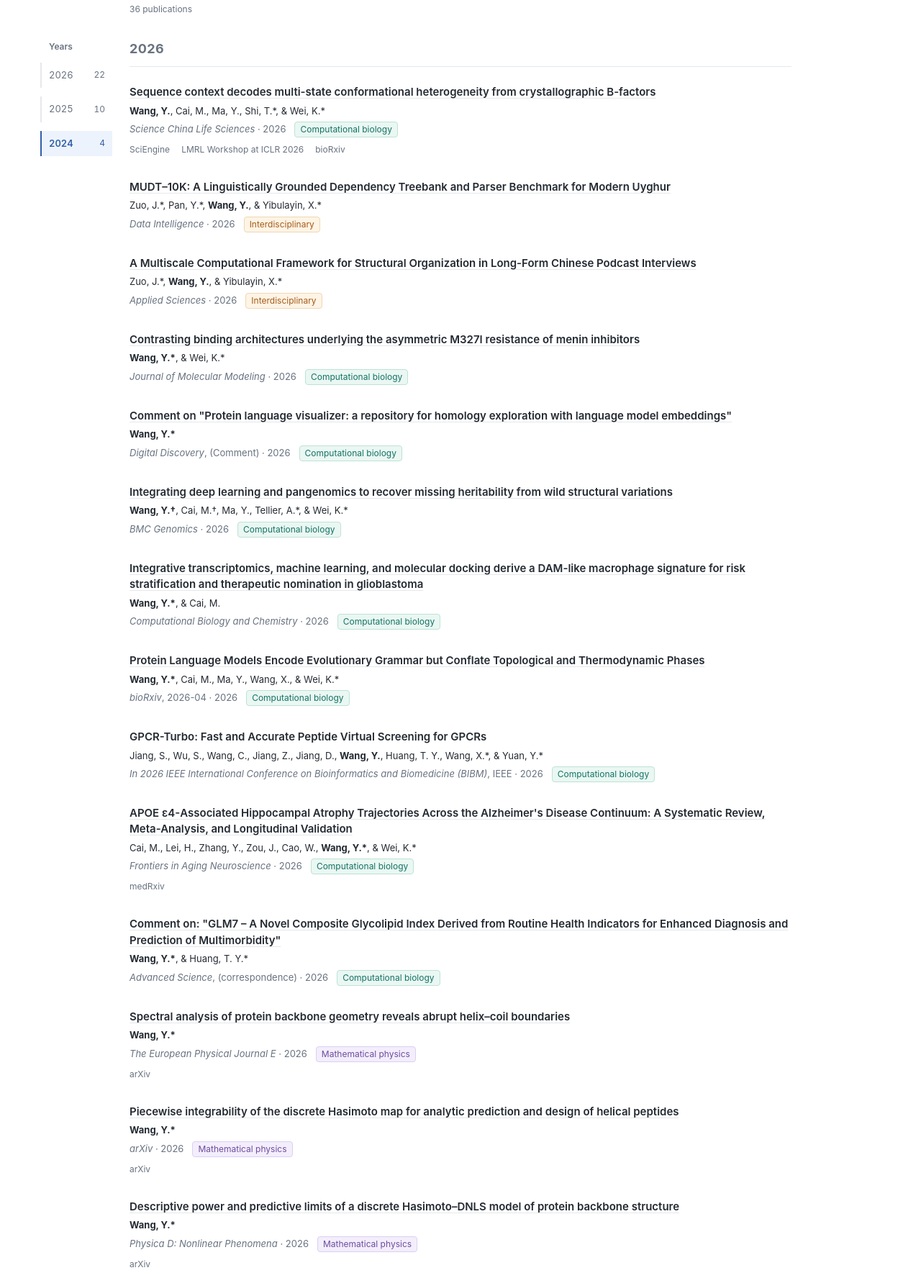
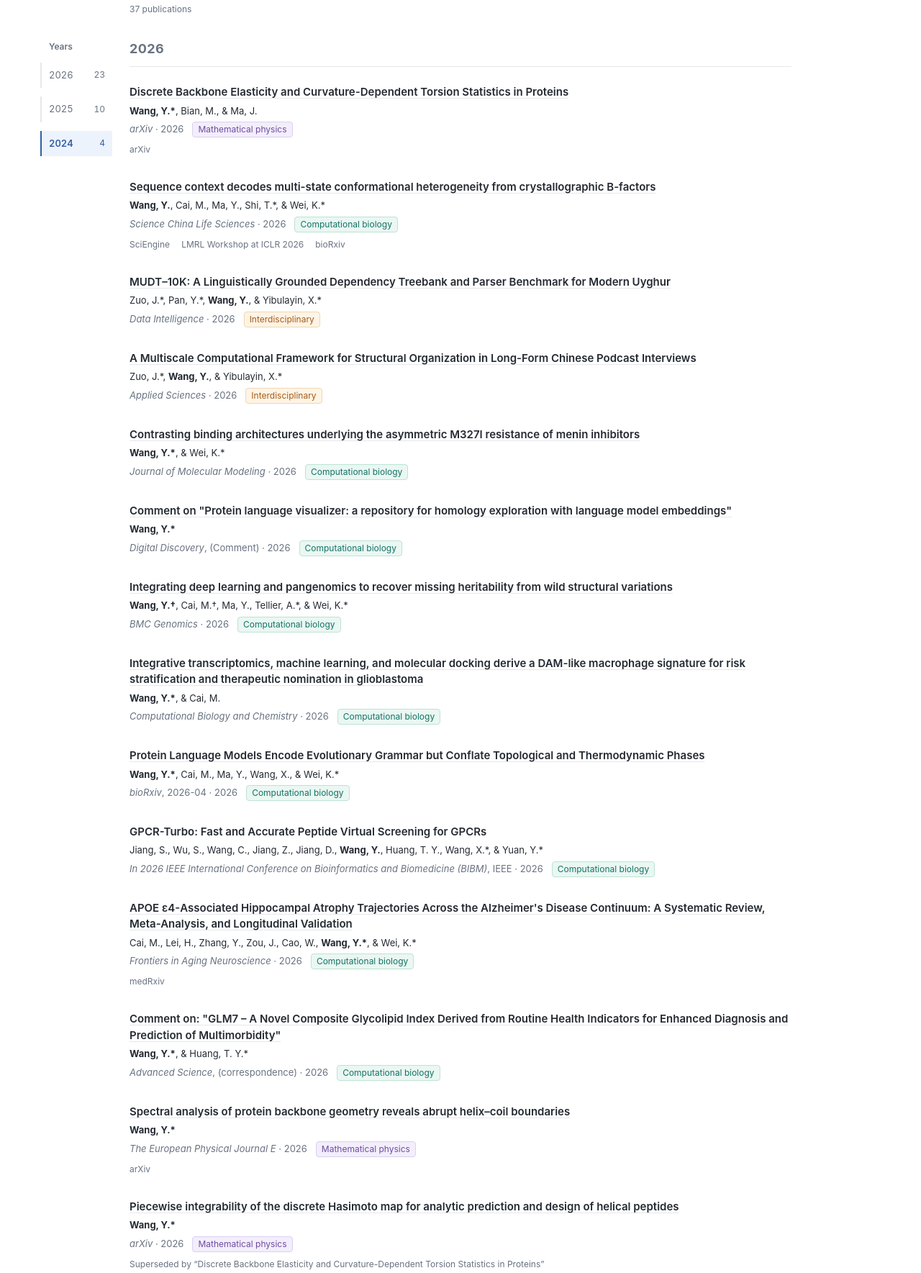
Before and after one commit to wyqmath/wyqmath.github.io, a website: page publications.html in a window 1280 px wide. Shown: the part 390-2159 px from the top of the page at 72% size. Drawn offline with Linux system fonts and the light colour scheme; a web font is replaced by a local one.

Commit message:
Update superseded arXiv publication entries

```diff
--- a/publications.html
+++ b/publications.html
@@ -76,14 +76,23 @@
 <button type="button" class="publication-role-filter" data-role="first" aria-pressed="false">第一作者／共同第一作者</button>
 <button type="button" class="publication-role-filter" data-role="corresponding" aria-pressed="false">通讯作者</button>
 </div>
-<p class="publication-count" role="status" aria-live="polite">36 篇论文</p></div>
+<p class="publication-count" role="status" aria-live="polite">37 篇论文</p></div>
 <div class="publication-results" id="publication-results-zh">
 <div class="publication-year-rail"><nav class="publication-year-nav" aria-label="按年份浏览论文">
 <p class="publication-year-nav-label">年份</p>
-<ul><li><a class="publication-year-link active" href="#publications-zh-2026" data-year="2026" aria-current="location"><span>2026</span><span class="publication-year-count">22</span></a></li><li><a class="publication-year-link" href="#publications-zh-2025" data-year="2025"><span>2025</span><span class="publication-year-count">10</span></a></li><li><a class="publication-year-link" href="#publications-zh-2024" data-year="2024"><span>2024</span><span class="publication-year-count">4</span></a></li></ul>
+<ul><li><a class="publication-year-link active" href="#publications-zh-2026" data-year="2026" aria-current="location"><span>2026</span><span class="publication-year-count">23</span></a></li><li><a class="publication-year-link" href="#publications-zh-2025" data-year="2025"><span>2025</span><span class="publication-year-count">10</span></a></li><li><a class="publication-year-link" href="#publications-zh-2024" data-year="2024"><span>2024</span><span class="publication-year-count">4</span></a></li></ul>
 </nav></div>
 <div class="publication-empty" hidden><p>没有匹配的论文。请尝试减少关键词，或清空筛选条件。</p><button type="button" class="publication-reset">清空搜索并显示全部</button></div>
 <section class="content-section publication-year" data-year="2026" id="publications-zh-2026" tabindex="-1" aria-labelledby="publication-heading-zh-2026"><h2 id="publication-heading-zh-2026">2026</h2><ul class="publication-list">
+<li class="publication-entry" data-paper-id="paper-37" data-direction="2" data-year="2026" data-author-roles="first corresponding">
+<article>
+<h3 class="publication-title"><a href="https://arxiv.org/abs/2611.06363">Discrete Backbone Elasticity and Curvature-Dependent Torsion Statistics in Proteins</a></h3>
+<p class="publication-authors"><b>Wang, Y.*</b>, Bian, M., &amp; Ma, J.</p>
+<div class="publication-meta"><p class="publication-venue"><i>arXiv</i> · 2026</p><span class="publication-tag" data-filter="2">数学物理与生物复杂性</span></div>
+<div class="publication-actions"><a href="https://arxiv.org/abs/2611.06363">arXiv</a>
+</div>
+</article>
+</li>
 <li class="publication-entry" data-paper-id="paper-01" data-direction="1" data-year="2026" data-author-roles="first">
 <article>
 <h3 class="publication-title"><a href="https://link.springer.com/article/10.1007/s11427-026-3568-6">Sequence context decodes multi-state conformational heterogeneity from crystallographic B-factors</a></h3>
@@ -181,7 +190,7 @@
 <h3 class="publication-title"><a href="https://arxiv.org/abs/2602.16255">Piecewise integrability of the discrete Hasimoto map for analytic prediction and design of helical peptides</a></h3>
 <p class="publication-authors"><b>Wang, Y.*</b></p>
 <div class="publication-meta"><p class="publication-venue"><i>arXiv</i> · 2026</p><span class="publication-tag" data-filter="2">数学物理与生物复杂性</span></div>
-<div class="publication-actions"><a href="https://arxiv.org/abs/2602.16255">arXiv</a>
+<div class="publication-actions"><a href="https://arxiv.org/abs/2611.06363">已被新论文《Discrete Backbone Elasticity and Curvature-Dependent Torsion Statistics in Proteins》取代</a>
 </div>
 </article>
 </li>
@@ -401,14 +410,23 @@
 <button type="button" class="publication-role-filter" data-role="first" aria-pressed="false">First / Co-first author</button>
 <button type="button" class="publication-role-filter" data-role="corresponding" aria-pressed="false">Corresponding author</button>
 </div>
-<p class="publication-count" role="status" aria-live="polite">36 publications</p></div>
+<p class="publication-count" role="status" aria-live="polite">37 publications</p></div>
 <div class="publication-results" id="publication-results-en">
 <div class="publication-year-rail"><nav class="publication-year-nav" aria-label="Browse publications by year">
 <p class="publication-year-nav-label">Years</p>
-<ul><li><a class="publication-year-link active" href="#publications-en-2026" data-year="2026" aria-current="location"><span>2026</span><span class="publication-year-count">22</span></a></li><li><a class="publication-year-link" href="#publications-en-2025" data-year="2025"><span>2025</span><span class="publication-year-count">10</span></a></li><li><a class="publication-year-link" href="#publications-en-2024" data-year="2024"><span>2024</span><span class="publication-year-count">4</span></a></li></ul>
+<ul><li><a class="publication-year-link active" href="#publications-en-2026" data-year="2026" aria-current="location"><span>2026</span><span class="publication-year-count">23</span></a></li><li><a class="publication-year-link" href="#publications-en-2025" data-year="2025"><span>2025</span><span class="publication-year-count">10</span></a></li><li><a class="publication-year-link" href="#publications-en-2024" data-year="2024"><span>2024</span><span class="publication-year-count">4</span></a></li></ul>
 </nav></div>
 <div class="publication-empty" hidden><p>No matching papers. Try fewer keywords or clear the filters.</p><button type="button" class="publication-reset">Clear search and show all</button></div>
 <section class="content-section publication-year" data-year="2026" id="publications-en-2026" tabindex="-1" aria-labelledby="publication-heading-en-2026"><h2 id="publication-heading-en-2026">2026</h2><ul class="publication-list">
+<li class="publication-entry" data-paper-id="paper-37" data-direction="2" data-year="2026" data-author-roles="first corresponding">
+<article>
+<h3 class="publication-title"><a href="https://arxiv.org/abs/2611.06363">Discrete Backbone Elasticity and Curvature-Dependent Torsion Statistics in Proteins</a></h3>
+<p class="publication-authors"><b>Wang, Y.*</b>, Bian, M., &amp; Ma, J.</p>
+<div class="publication-meta"><p class="publication-venue"><i>arXiv</i> · 2026</p><span class="publication-tag" data-filter="2">Mathematical physics</span></div>
+<div class="publication-actions"><a href="https://arxiv.org/abs/2611.06363">arXiv</a>
+</div>
+</article>
+</li>
 <li class="publication-entry" data-paper-id="paper-01" data-direction="1" data-year="2026" data-author-roles="first">
 <article>
 <h3 class="publication-title"><a href="https://link.springer.com/article/10.1007/s11427-026-3568-6">Sequence context decodes multi-state conformational heterogeneity from crystallographic B-factors</a></h3>
@@ -506,7 +524,7 @@
 <h3 class="publication-title"><a href="https://arxiv.org/abs/2602.16255">Piecewise integrability of the discrete Hasimoto map for analytic prediction and design of helical peptides</a></h3>
 <p class="publication-authors"><b>Wang, Y.*</b></p>
 <div class="publication-meta"><p class="publication-venue"><i>arXiv</i> · 2026</p><span class="publication-tag" data-filter="2">Mathematical physics</span></div>
-<div class="publication-actions"><a href="https://arxiv.org/abs/2602.16255">arXiv</a>
+<div class="publication-actions"><a href="https://arxiv.org/abs/2611.06363">Superseded by “Discrete Backbone Elasticity and Curvature-Dependent Torsion Statistics in Proteins”</a>
 </div>
 </article>
 </li>
@@ -704,7 +722,7 @@
 </div>
 </div>
 
-<div id="footer"><div id="footer-text">Last updated: <span id="last-updated">2026-10-23</span></div></div>
+<div id="footer"><div id="footer-text">Last updated: <span id="last-updated">2026-11-06</span></div></div>
 
 </td>
 </tr>
```
